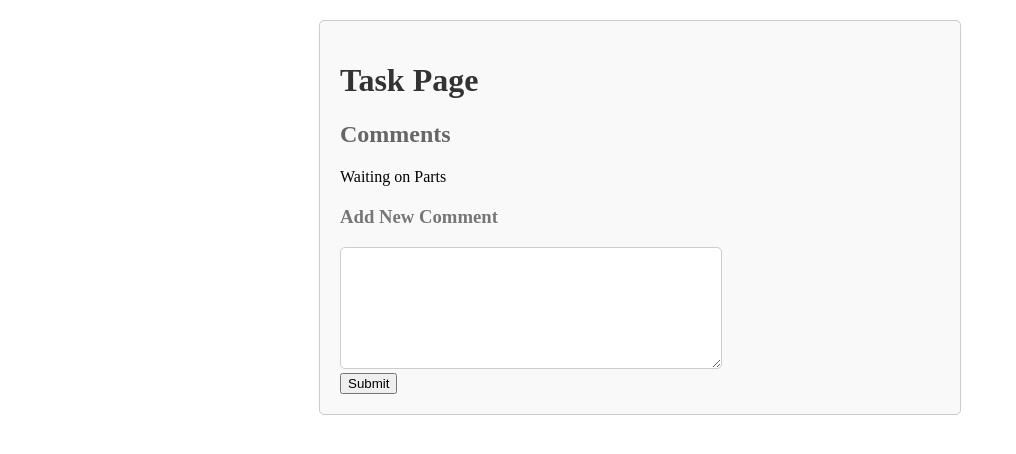
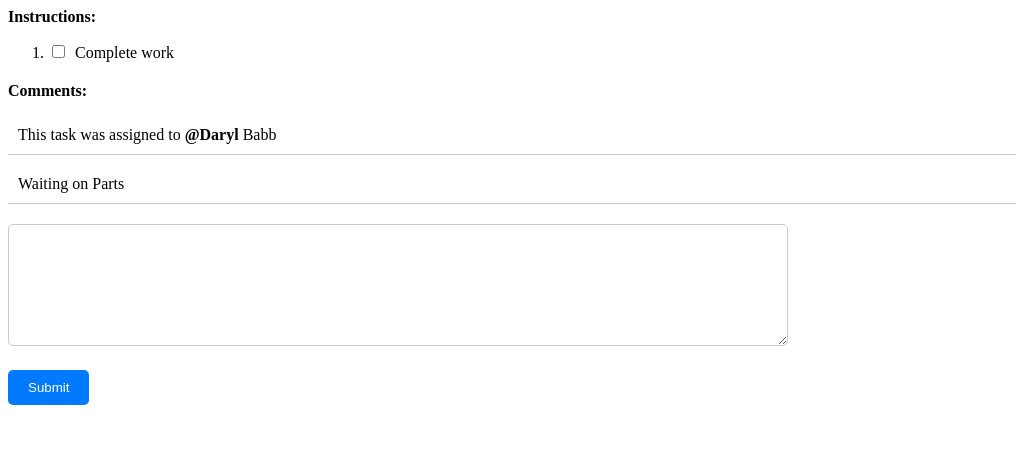
Before and after one commit to tkadima/limble-take-home, an Angular app: page / in a window 1280 px wide. Shown: the top 454 px of the page, without its empty margins (0-1016 px from the left). Built offline with nearby package versions, Linux system fonts and the light colour scheme.

Commit message:
Add other task components

```diff
--- a/src/app/app.component.css
+++ b/src/app/app.component.css
@@ -4,43 +4,46 @@ body {
     padding: 0;
   }
 
-  .app {
-    max-width: 600px;
-    margin: 20px auto;
-    padding: 20px;
-    border: 1px solid #ccc;
-    border-radius: 5px;
-    background-color: #f9f9f9;
-  }
-
-  h1 {
-    color: #333;
-  }
-
-  h2 {
-    color: #666;
-  }
-
-  h3 {
-    color: #777;
-  }
-
-  .comments {
+  .instructions, .comments, .comment__new {
     margin-bottom: 20px;
   }
 
-  .comment__list {
-    list-style-type: none;
+  .instruction__title, .comment__title {
+    font-weight: bold;
+    margin-bottom: 10px;
+  }
+
+ ul {
     padding: 0;
   }
 
-  .comment__text {
+  .comment__list .comment__list-item {
+    border-bottom: 1px solid #ccc;
+    padding: 10px;
+    margin-bottom: 10px;
+  }
+
+  .instruction__checkbox {
+    margin-right: 10px;
+  }
+
+  .comment__new .dropdown {
     position: relative;
   }
 
-  .comment__list li {
-    margin-bottom: 5px;
+  .button {
+    background-color: #007bff;
+    color: #fff;
+    border: none;
+    border-radius: 5px;
+    padding: 10px 20px;
+    cursor: pointer;
   }
+
+  .button:hover {
+    background-color: #0056b3;
+  }
+
 
   .dropdown-content {
     display: none;
@@ -60,6 +63,7 @@ body {
   .dropdown-content li {
     padding: 8px 12px;
     cursor: pointer;
+    border-bottom: 1px solid #ccc;
   }
 
   .dropdown-content li:hover {
@@ -70,6 +74,7 @@ body {
     display: block;
   }
 
+
   textarea {
     width: 60%;
     height: 100px;
--- a/src/app/app.component.html
+++ b/src/app/app.component.html
@@ -1,14 +1,21 @@
-<div class="app">
-  <h1>Task Page </h1>
+<div class="task">
+    <div class="instructions">
+      <div class="instruction__title">Instructions:</div>
+      <ol>
+        <li>
+          <input type="checkbox" class="instruction__checkbox"/>
+          <label>Complete work</label>
+        </li>
+      </ol>
+    </div>
     <div class="comments">
-      <h2>Comments</h2>
+      <div class="comment__title">Comments:</div>
       <ul class="comment__list">
-        <li *ngFor="let comment of comments" [innerHTML]="formatComment(comment)">
+        <li class="comment__list-item" *ngFor="let comment of comments" [innerHTML]="formatComment(comment)">
           </li>
       </ul>
     </div>
     <div class="comment__new">
-      <h3>Add New Comment</h3>
       <div class="dropdown">
       <textarea
         name="new-comment"
@@ -17,12 +24,12 @@
         (ngModelChange)="setUpdateComment($event)"
         #textarea>
       </textarea>
-      <div class="dropdown-content">
-        <ul *ngIf="showUserDropdown">
+      <div class="dropdown-content" *ngIf="showUserDropdown">
+        <ul >
           <li *ngFor="let user of users" (click)="onSelect(user)">{{user.name}}</li>
         </ul>
       </div>
     </div>
     </div>
-    <button (click)="onSubmit()">Submit</button>
+    <button class="button" (click)="onSubmit()">Submit</button>
 </div>
--- a/src/app/app.component.ts
+++ b/src/app/app.component.ts
@@ -17,7 +17,7 @@ const users: User[] = [
   styleUrl: './app.component.css'
 })
 export class AppComponent {
-  comments: string[] = ['Waiting on Parts'];
+  comments: string[] = ['This task was assigned to @Daryl Babb', 'Waiting on Parts'];
   newComment: string = '';
   users: User[] = users
   showUserDropdown: boolean = false;
@@ -33,10 +33,15 @@ export class AppComponent {
       const tagged = newValue.slice(tagIndex + 1);
       this.users = this.getMatchingUsers(tagged);
     }
+    if (!newValue.includes('@')) {
+      this.showUserDropdown = false;
+    }
+
+
   }
 
   getMatchingUsers(taggedUser: string): User[] {
-    return users.filter(user => user.name.includes(taggedUser));
+    return users.filter(user => user.name.toLowerCase().includes(taggedUser.toLowerCase()));
   }
 
   onSelect(user:User): void {
```
